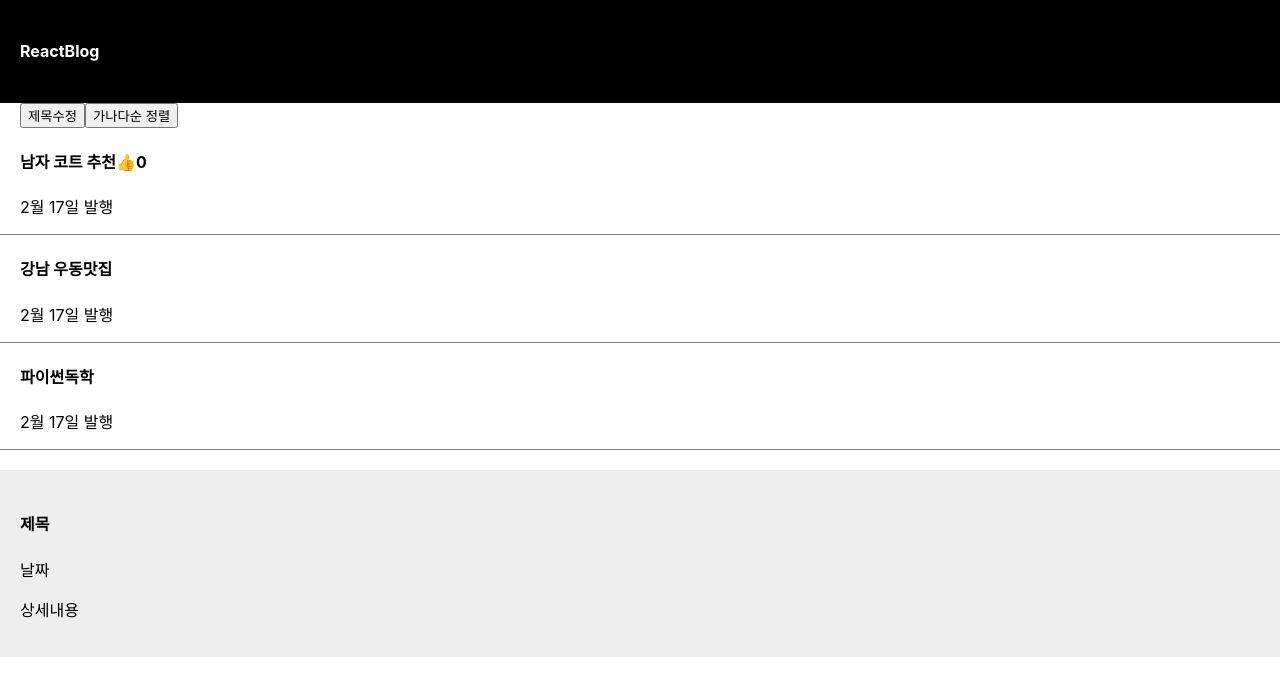
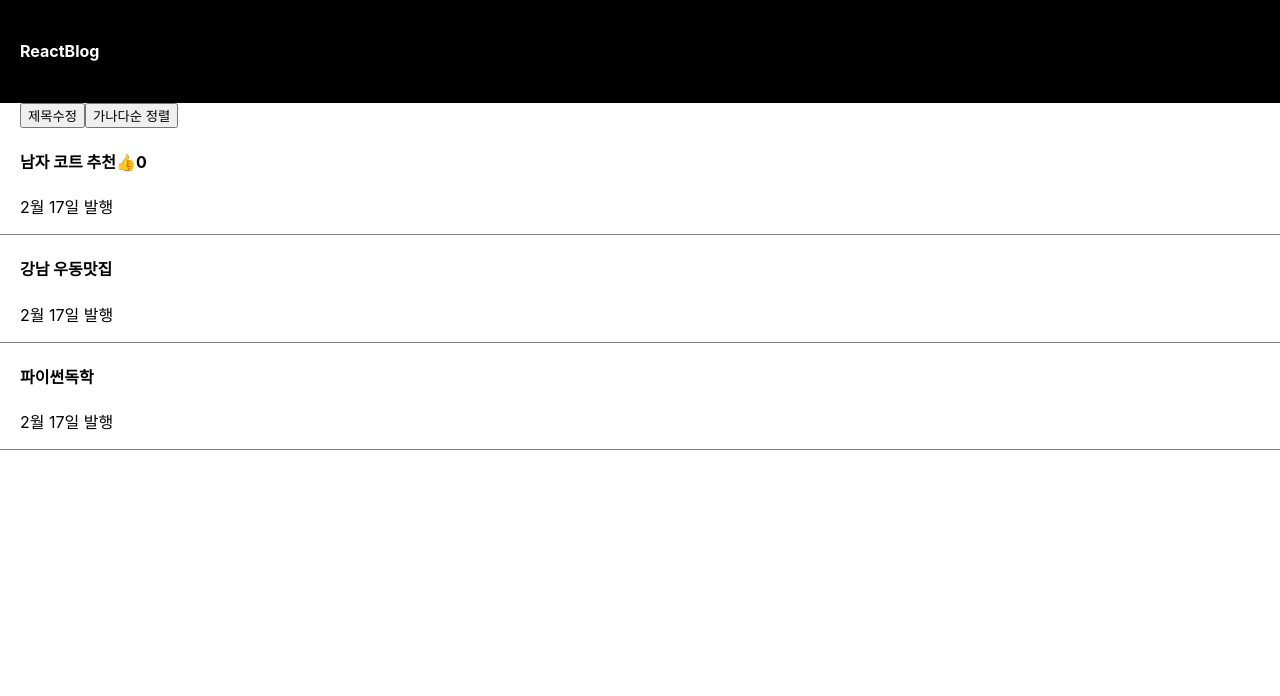
Before and after one commit to SeoeunCho/React-Study, a React (Create React App) app in the folder blog/: page / in a window 1280 px wide. Shown: the top 696 px of the page. Built offline with nearby package versions, Linux system fonts and the light colour scheme.

Commit message:
모달창 동적인 UI 만들기

```diff
--- a/blog/src/App.js
+++ b/blog/src/App.js
@@ -5,6 +5,7 @@ import './App.css';
 function App() {
   let [postTitle, changeTitle] = useState(['남자 코트 추천', '강남 우동맛집', '파이썬독학']);
   let [likes, likeCount] = useState(0);
+  let [modal, setModal] = useState(false);
 
   return (
     <div className="App">
@@ -46,11 +47,16 @@ function App() {
         <p>2월 17일 발행</p>
       </div>
       <div className="list">
-        <h4>{postTitle[2]}</h4>
+        <h4
+          onClick={() => {
+            setModal(!modal);
+          }}>
+          {postTitle[2]}
+        </h4>
         <p>2월 17일 발행</p>
       </div>
 
-      <Modal></Modal>
+      {modal ? <Modal /> : null}
     </div>
   );
 }
```
